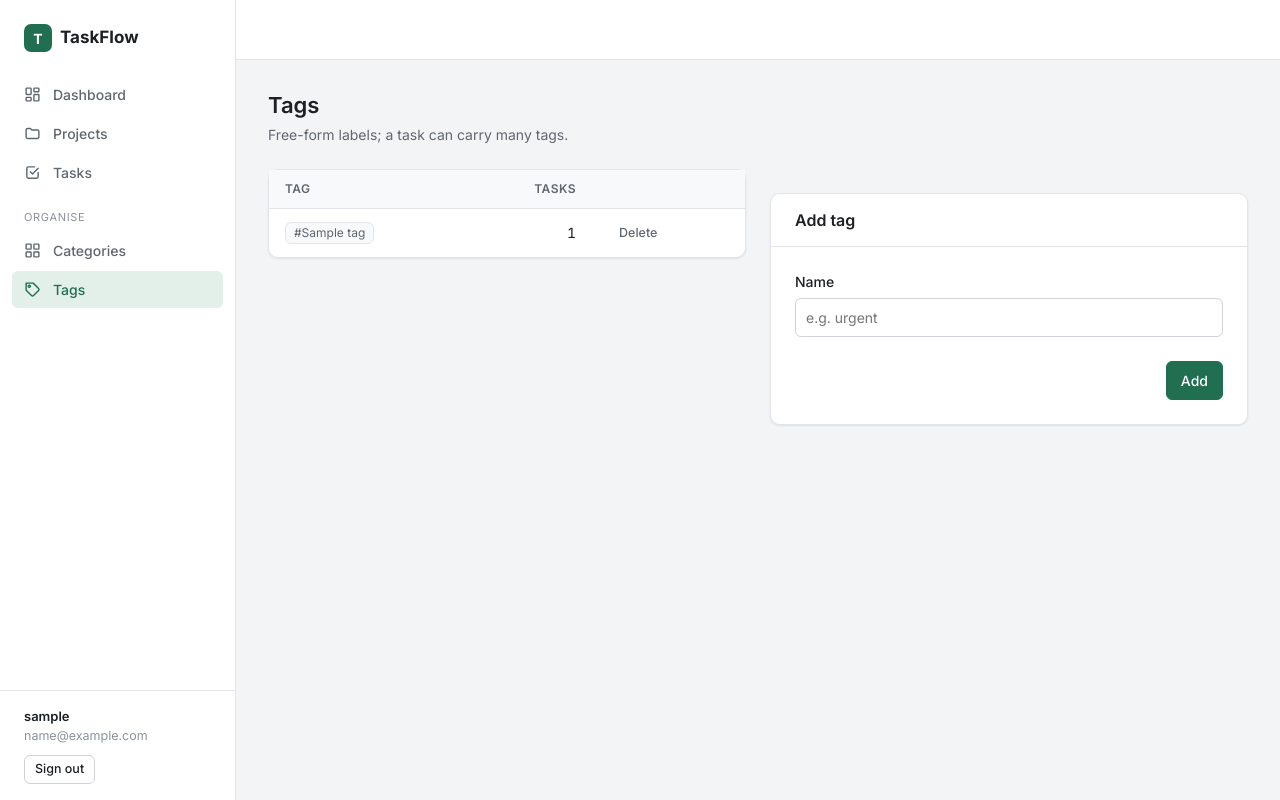
After one commit to Prithvi8706/TaskFlow, a Django app: page /tags/ in a window 1280 px wide. The commit adds this page. Run offline with Django 5.2, Linux system fonts and the light colour scheme; a user stored in the database is signed in; tables that the repository leaves empty hold one stand-in row (values such as "Sample post").

Commit message:
feat(tasks): support tag assignment on tasks

```diff
--- a/static/css/app.css
+++ b/static/css/app.css
@@ -284,3 +284,4 @@ table.table { width: 100%; border-collapse: collapse; }
 .details { display: grid; grid-template-columns: 120px 1fr; gap: 10px 16px; margin: 0; }
 .details dt { color: var(--text-muted); }
 .details dd { margin: 0; }
+.task-meta { display: flex; flex-wrap: wrap; gap: 4px 6px; align-items: center; margin-top: 2px; }
--- a/templates/base.html
+++ b/templates/base.html
@@ -35,6 +35,10 @@
         <svg viewBox="0 0 24 24" fill="none" stroke="currentColor" stroke-width="2" stroke-linecap="round" stroke-linejoin="round"><rect x="3" y="3" width="7" height="7" rx="1"/><rect x="14" y="3" width="7" height="7" rx="1"/><rect x="3" y="14" width="7" height="7" rx="1"/><rect x="14" y="14" width="7" height="7" rx="1"/></svg>
         Categories
       </a>
+      <a href="{% url 'tag_list' %}" class="{% if url_name|slice:':3' == 'tag' %}active{% endif %}">
+        <svg viewBox="0 0 24 24" fill="none" stroke="currentColor" stroke-width="2" stroke-linecap="round" stroke-linejoin="round"><path d="M20.6 13.4 13.4 20.6a2 2 0 0 1-2.8 0L3 13V3h10l7.6 7.6a2 2 0 0 1 0 2.8z"/><circle cx="7.5" cy="7.5" r="1.5"/></svg>
+        Tags
+      </a>
     </nav>
     <div class="sidebar-foot">
       {% if user.is_authenticated %}
--- a/templates/tracker/_task_table.html
+++ b/templates/tracker/_task_table.html
@@ -5,7 +5,10 @@
     <tr>
       <td>
         <a href="{% url 'task_detail' t.pk %}"><strong>{{ t.title }}</strong></a>
-        {% if t.category %}<div class="faint small">{{ t.category }}</div>{% endif %}
+        <div class="task-meta">
+          {% if t.category %}<span class="faint small">{{ t.category }}</span>{% endif %}
+          {% for tag in t.tags.all %}<span class="tag-chip">#{{ tag.name }}</span>{% endfor %}
+        </div>
       </td>
       {% if show_project %}<td><a class="muted" href="{% url 'project_detail' t.project_id %}">{{ t.project.name }}</a></td>{% endif %}
       <td><span class="badge badge-{{ t.status }}">{{ t.get_status_display }}</span></td>
--- /dev/null
+++ b/templates/tracker/tag_list.html
@@ -0,0 +1,42 @@
+{% extends "base.html" %}
+{% block title %}Tags{% endblock %}
+{% block content %}
+<div class="page-head">
+  <div>
+    <h1>Tags</h1>
+    <p>Free-form labels; a task can carry many tags.</p>
+  </div>
+</div>
+
+<div class="grid grid-2" style="align-items:start">
+  <div class="card">
+    {% if tags %}
+    <div class="table-wrap"><table class="table">
+      <thead><tr><th>Tag</th><th class="num">Tasks</th><th></th></tr></thead>
+      <tbody>
+      {% for c in tags %}
+        <tr>
+          <td><span class="tag-chip">#{{ c.name }}</span></td>
+          <td class="num">{{ c.task_count }}</td>
+          <td class="row-actions"><a class="btn btn-sm btn-ghost" href="{% url 'tag_delete' c.pk %}">Delete</a></td>
+        </tr>
+      {% endfor %}
+      </tbody>
+    </table></div>
+    {% else %}
+    <div class="card-body muted">No tags yet.</div>
+    {% endif %}
+  </div>
+
+  <div class="card">
+    <div class="card-head"><h2>Add tag</h2></div>
+    <div class="card-body">
+      <form method="post" novalidate>
+        {% csrf_token %}
+        {% include "partials/field.html" with field=form.name %}
+        <div class="form-actions"><button class="btn btn-primary" type="submit">Add</button></div>
+      </form>
+    </div>
+  </div>
+</div>
+{% endblock %}
--- a/templates/tracker/task_detail.html
+++ b/templates/tracker/task_detail.html
@@ -24,6 +24,7 @@
         <dt>Project</dt><dd><a href="{% url 'project_detail' task.project_id %}">{{ task.project.name }}</a></dd>
         <dt>Milestone</dt><dd>{{ task.milestone.name|default:"—" }}</dd>
         <dt>Category</dt><dd>{{ task.category.name|default:"—" }}</dd>
+        <dt>Tags</dt><dd>{% for tag in task.tags.all %}<span class="tag-chip">#{{ tag.name }}</span> {% empty %}—{% endfor %}</dd>
         <dt>Deadline</dt><dd class="{% if task.is_overdue %}overdue{% endif %}">{{ task.deadline|date:"M j, Y"|default:"—" }}{% if task.is_overdue %} · overdue{% endif %}</dd>
         <dt>Created</dt><dd>{{ task.created_at|date:"M j, Y H:i" }}</dd>
         <dt>Completed</dt><dd>{{ task.completed_at|date:"M j, Y H:i"|default:"—" }}</dd>
--- a/templates/tracker/task_form.html
+++ b/templates/tracker/task_form.html
@@ -20,6 +20,11 @@
       {% include "partials/field.html" with field=form.deadline %}
       {% include "partials/field.html" with field=form.priority %}
       {% include "partials/field.html" with field=form.status %}
+      <div class="field full">
+        <label>Tags</label>
+        {% if form.tags.field.queryset %}{{ form.tags }}{% else %}<div class="muted small">No tags yet. <a href="{% url 'tag_list' %}">Create tags</a> to label tasks.</div>{% endif %}
+        {{ form.tags.errors }}
+      </div>
     </div>
     <div class="form-actions">
       <a class="btn" href="{% if task %}{% url 'task_detail' task.pk %}{% else %}{% url 'task_list' %}{% endif %}">Cancel</a>
--- a/tracker/forms.py
+++ b/tracker/forms.py
@@ -1,6 +1,6 @@
 from django import forms
 
-from .models import Category, Milestone, Project, Task
+from .models import Category, Milestone, Project, Tag, Task
 
 
 class DateInput(forms.DateInput):
@@ -89,8 +89,12 @@ class CategoryForm(OwnedNameMixin, forms.ModelForm):
 class TaskForm(forms.ModelForm):
     class Meta:
         model = Task
-        fields = ["title", "description", "project", "milestone", "category", "priority", "status", "deadline"]
-        widgets = {"deadline": DateInput(), "description": forms.Textarea(attrs={"rows": 4})}
+        fields = ["title", "description", "project", "milestone", "category", "priority", "status", "deadline", "tags"]
+        widgets = {
+            "deadline": DateInput(),
+            "description": forms.Textarea(attrs={"rows": 4}),
+            "tags": forms.CheckboxSelectMultiple,
+        }
 
     def __init__(self, *args, user, **kwargs):
         super().__init__(*args, **kwargs)
@@ -100,6 +104,8 @@ class TaskForm(forms.ModelForm):
         self.fields["milestone"].queryset = Milestone.objects.filter(project__owner=user).select_related("project")
         self.fields["milestone"].label_from_instance = lambda m: f"{m.project.name} · {m.name}"
         self.fields["category"].queryset = Category.objects.filter(owner=user)
+        self.fields["tags"].queryset = Tag.objects.filter(owner=user)
+        self.fields["tags"].help_text = "Rows are stored in the task_tag junction table."
 
     def clean(self):
         cleaned = super().clean()
@@ -109,3 +115,10 @@ class TaskForm(forms.ModelForm):
         if project and deadline and deadline < project.start_date:
             self.add_error("deadline", f"Deadline is before the project starts ({project.start_date:%b %d, %Y}).")
         return cleaned
+
+
+class TagForm(OwnedNameMixin, forms.ModelForm):
+    class Meta:
+        model = Tag
+        fields = ["name"]
+        widgets = {"name": forms.TextInput(attrs={"placeholder": "e.g. urgent"})}
--- a/tracker/urls.py
+++ b/tracker/urls.py
@@ -18,4 +18,6 @@ urlpatterns = [
     path("tasks/<int:pk>/delete/", views.task_delete, name="task_delete"),
     path("categories/", views.category_list, name="category_list"),
     path("categories/<int:pk>/delete/", views.category_delete, name="category_delete"),
+    path("tags/", views.tag_list, name="tag_list"),
+    path("tags/<int:pk>/delete/", views.tag_delete, name="tag_delete"),
 ]
--- a/tracker/views.py
+++ b/tracker/views.py
@@ -4,8 +4,8 @@ from django.db.models import Count, Q
 from django.shortcuts import get_object_or_404, redirect, render
 from django.urls import reverse
 
-from .forms import CategoryForm, MilestoneForm, ProjectForm, TaskForm
-from .models import Category, Milestone, Project, Task
+from .forms import CategoryForm, MilestoneForm, ProjectForm, TagForm, TaskForm
+from .models import Category, Milestone, Project, Tag, Task
 
 
 # ---------------------------------------------------------------- projects
@@ -27,7 +27,7 @@ def project_list(request):
 @login_required
 def project_detail(request, pk):
     project = get_object_or_404(Project, pk=pk, owner=request.user)
-    tasks = project.tasks.select_related("milestone", "category").order_by("deadline", "title")
+    tasks = project.tasks.select_related("milestone", "category").prefetch_related("tags").order_by("deadline", "title")
     milestones = project.milestones.annotate(
         total_tasks=Count("tasks"),
         completed_tasks=Count("tasks", filter=Q(tasks__status=Task.Status.COMPLETED)),
@@ -136,7 +136,11 @@ def milestone_delete(request, pk):
 
 
 def user_tasks(user):
-    return Task.objects.filter(project__owner=user).select_related("project", "milestone", "category")
+    return (
+        Task.objects.filter(project__owner=user)
+        .select_related("project", "milestone", "category")
+        .prefetch_related("tags")
+    )
 
 
 @login_required
@@ -227,3 +231,36 @@ def category_delete(request, pk):
             "cancel_url": reverse("category_list"),
         },
     )
+
+
+# -------------------------------------------------------------------- tags
+
+
+@login_required
+def tag_list(request):
+    form = TagForm(request.POST or None, owner=request.user)
+    if request.method == "POST" and form.is_valid():
+        tag = form.save()
+        messages.success(request, f"Tag “{tag.name}” added.")
+        return redirect("tag_list")
+    tags = Tag.objects.filter(owner=request.user).annotate(task_count=Count("tasks"))
+    return render(request, "tracker/tag_list.html", {"form": form, "tags": tags})
+
+
+@login_required
+def tag_delete(request, pk):
+    tag = get_object_or_404(Tag, pk=pk, owner=request.user)
+    if request.method == "POST":
+        tag.delete()
+        messages.success(request, f"Tag “{tag.name}” deleted.")
+        return redirect("tag_list")
+    return render(
+        request,
+        "tracker/confirm_delete.html",
+        {
+            "object": tag,
+            "kind": "tag",
+            "warning": "It is removed from every task (its task_tag rows are deleted).",
+            "cancel_url": reverse("tag_list"),
+        },
+    )
```
